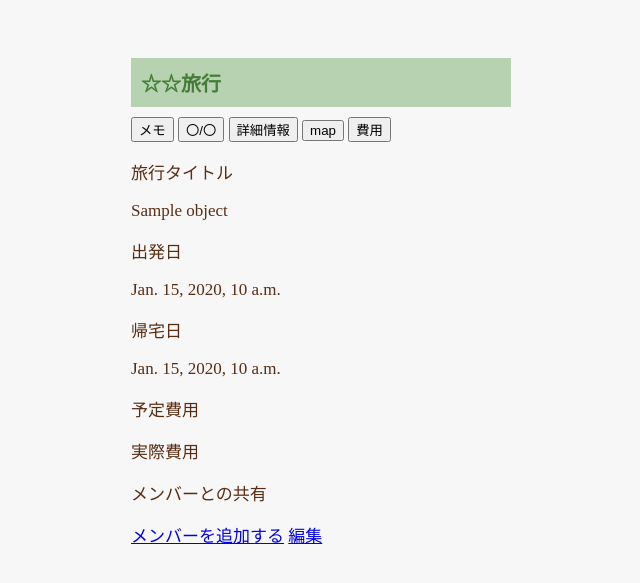
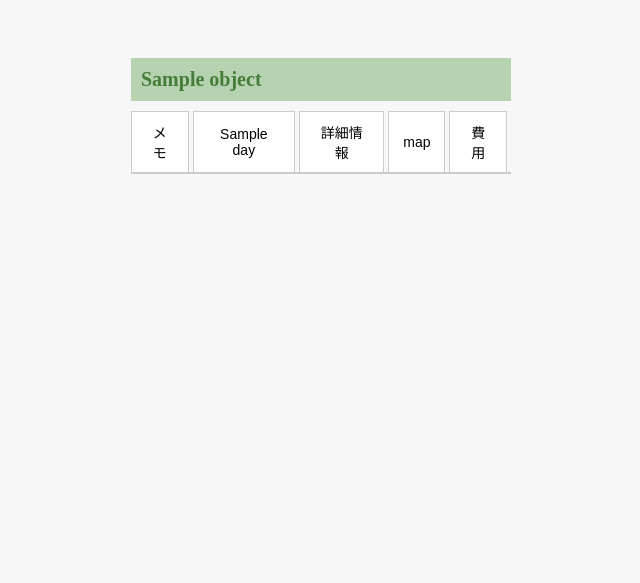
Before and after one commit to mako9606/travel-scheduler, a Django app: template travel-scheduler/plans/templates/plans/plan_detail.html in a window 1280 px wide. Shown: the top 583 px of the page, without its empty margins (319-959 px from the left). Run offline with Django 3.2, Linux system fonts and the light colour scheme; the template is opened without the code that fills it: most values are stand-ins (such as "Sample title", 1, 10 or a date in 2020).

Commit message:
タブ切り替え表示のためplan_detail.html,css,views,記載修正

```diff
--- a/travel-scheduler/plans/static/plans/plan_detail.css
+++ b/travel-scheduler/plans/static/plans/plan_detail.css
@@ -34,12 +34,55 @@ label{
     margin-bottom: 5px;
 }
 
-.detail-item{
-    color: #592d13;
-    font-size: 17px;
+/* タブ全体 */
+.tab-menu{
+    display: flex;
+    border-bottom: 2px solid #ccc;
+    margin-bottom: 12px;
 }
 
-.btn{
+/* 各タブ */
+.tab-btn{
+    padding: 10px 14px;
+    border: 1px solid #ccc;
+    background: white;
+    border-bottom: none;
+    font-size: 14px;
+    cursor: pointer;
+    margin-right: 4px;
+}
+
+/* 各タブ   クリック・タップした瞬間 に適用される状態 */
+.tab-btn.active{
+    border-bottom: none;
+    font-weight: bold;
+    transform: scale(0.97);
+    border-bottom: 2px solid white;
+}
+
+/* タブの中身 */
+.tab-content{
+    display: none;
+    padding: 16px;
+    border: 1px solid #ccc;
+    border-top: none;
+}
+
+/* タブの中身  クリック・タップした瞬間 に適用される状態*/
+.tab-content.active{
+    display: block;
+    transform: scale(0.97);
+}
+
+/* メンバーを追加するのリンク */
+.member-add{
+    text-align: right;
+    display: block;
+    margin-top: 10px;
+    font-size: 14px;
+}
+
+.edit-btn{
    padding: 10px 20px;
    text-decoration: none;
    display: block;
@@ -54,16 +97,8 @@ label{
 }
 
 /* クリック・タップした瞬間 に適用される状態 */
-.btn:active{
+.edit-btn:active{
     background-color: #ff8c3a;
     transform: scale(0.97);
     border: 2px solid #592d13;
 }
-
-/* メンバーを追加するのリンク */
-.member_add{
-    text-align: right;
-    display: block;
-    margin-top: 10px;
-    font-size: 14px;
-}
--- a/travel-scheduler/plans/templates/plans/plan_detail.html
+++ b/travel-scheduler/plans/templates/plans/plan_detail.html
@@ -7,16 +7,20 @@
 </head>
 
 <body>
-    <div class="page-title">☆☆旅行</div>
+    <div class="page-title">{{ object.plan_name }}</div>
     <form method="POST" class="form-container">
         {% csrf_token %}
 
         <div class="tab-menu">
-            <button>メモ</button>
-            <button>〇/〇</button>
-            <button>詳細情報</button>
-            <button>map</button>
-            <button>費用</button>
+            <button class="tab-btn">メモ</button>
+
+            {% for day in date_list %}
+            <button class="tab-btn">{{ day }}</button>
+            {% endfor %}
+
+            <button class="tab-btn">詳細情報</button>
+            <button class="tab-btn">map</button>
+            <button class="tab-btn">費用</button>
         </div>
 
         <!-- 画面設計図　スライド10 プラン詳細画面（詳細情報） -->
```
Also changed, not shown: travel-scheduler/plans/views.py (+18 -0 lines).
